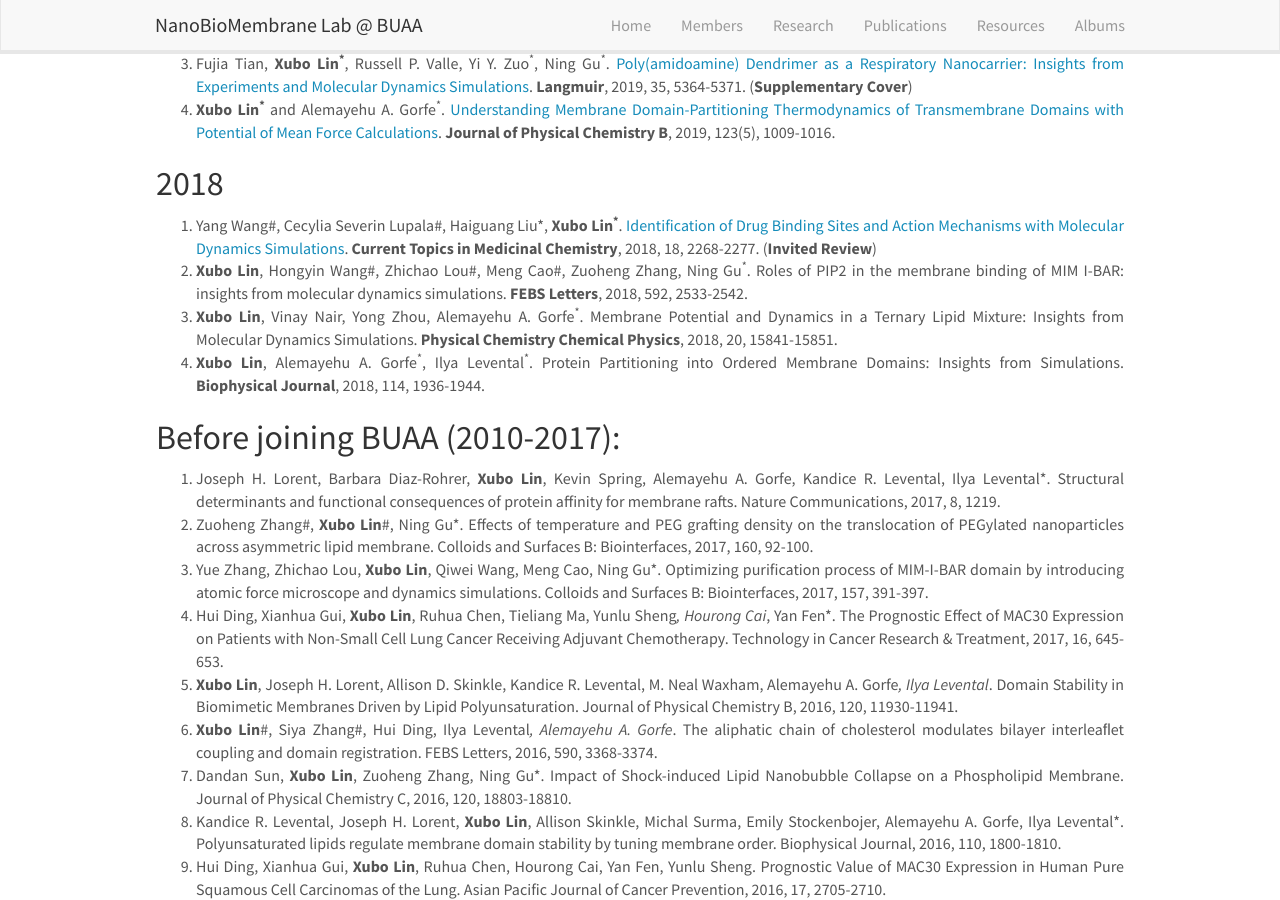
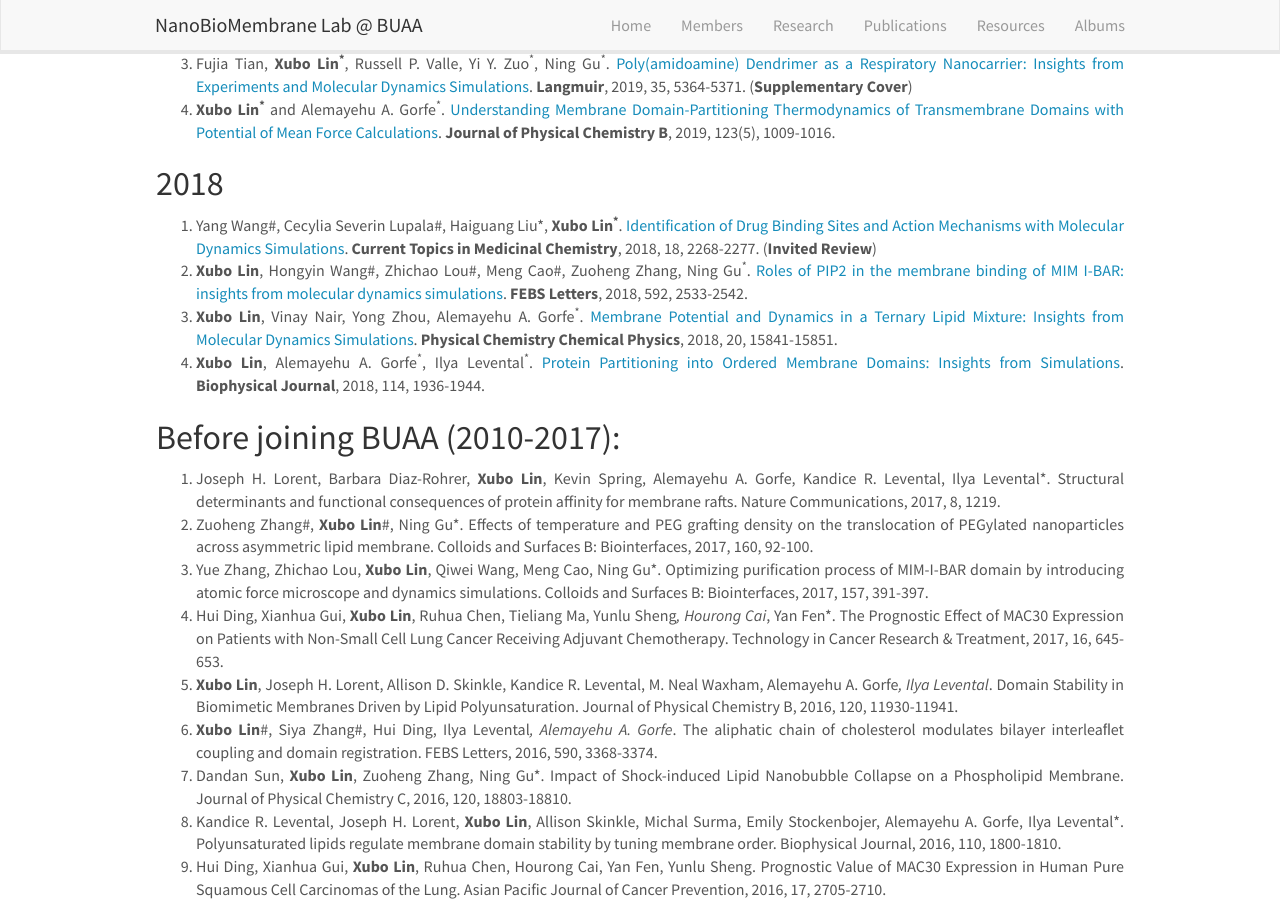
Before and after one commit to linxubo/linxubo.github.io, a Jekyll site: the page built from _pages/publications.md, in a window 1280 px wide and 900 px high, scrolled down 1200 px. Built offline with Jekyll 4.4.1, drawn with Linux system fonts in a browser that asks for light colours; nearby versions of some CDN libraries; a script that is not in the unit is left out; some of the changed lines change nothing that is shown.

Commit message:
Update publications.md

```diff
--- a/_pages/publications.md
+++ b/_pages/publications.md
@@ -37,9 +37,9 @@ permalink: /publications/
 
 ## 2018
 1.	Yang Wang#, Cecylia Severin Lupala#, Haiguang Liu*, **Xubo Lin<sup>*</sup>**. [Identification of Drug Binding Sites and Action Mechanisms with Molecular Dynamics Simulations](https://www.ingentaconnect.com/content/ben/ctmc/2018/00000018/00000027/art00003). **Current Topics in Medicinal Chemistry**, 2018, 18, 2268-2277. (**Invited Review**)
-2.	**Xubo Lin**, Hongyin Wang#, Zhichao Lou#, Meng Cao#, Zuoheng Zhang, Ning Gu<sup>*</sup>. Roles of PIP2 in the membrane binding of MIM I-BAR: insights from molecular dynamics simulations. **FEBS Letters**, 2018, 592, 2533-2542.
-3.	**Xubo Lin**, Vinay Nair, Yong Zhou, Alemayehu A. Gorfe<sup>*</sup>. Membrane Potential and Dynamics in a Ternary Lipid Mixture: Insights from Molecular Dynamics Simulations. **Physical Chemistry Chemical Physics**, 2018, 20, 15841-15851.
-4.	**Xubo Lin**, Alemayehu A. Gorfe<sup>*</sup>, Ilya Levental<sup>*</sup>. Protein Partitioning into Ordered Membrane Domains: Insights from Simulations. **Biophysical Journal**, 2018, 114, 1936-1944.
+2.	**Xubo Lin**, Hongyin Wang#, Zhichao Lou#, Meng Cao#, Zuoheng Zhang, Ning Gu<sup>*</sup>. [Roles of PIP2 in the membrane binding of MIM I-BAR: insights from molecular dynamics simulations](https://febs.onlinelibrary.wiley.com/doi/abs/10.1002/1873-3468.13186). **FEBS Letters**, 2018, 592, 2533-2542.
+3.	**Xubo Lin**, Vinay Nair, Yong Zhou, Alemayehu A. Gorfe<sup>*</sup>. [Membrane Potential and Dynamics in a Ternary Lipid Mixture: Insights from Molecular Dynamics Simulations](https://pubs.rsc.org/en/content/articlehtml/2018/cp/c8cp01629a). **Physical Chemistry Chemical Physics**, 2018, 20, 15841-15851.
+4.	**Xubo Lin**, Alemayehu A. Gorfe<sup>*</sup>, Ilya Levental<sup>*</sup>. [Protein Partitioning into Ordered Membrane Domains: Insights from Simulations](https://www.sciencedirect.com/science/article/pii/S0006349518303874). **Biophysical Journal**, 2018, 114, 1936-1944.
 
 ## Before joining BUAA (2010-2017):
 1. Joseph H.  Lorent, Barbara Diaz-Rohrer, **Xubo Lin**, Kevin Spring, Alemayehu A. Gorfe, Kandice R. Levental, Ilya Levental*. Structural determinants and functional consequences of protein affinity for membrane rafts. Nature Communications, 2017, 8, 1219.
```
